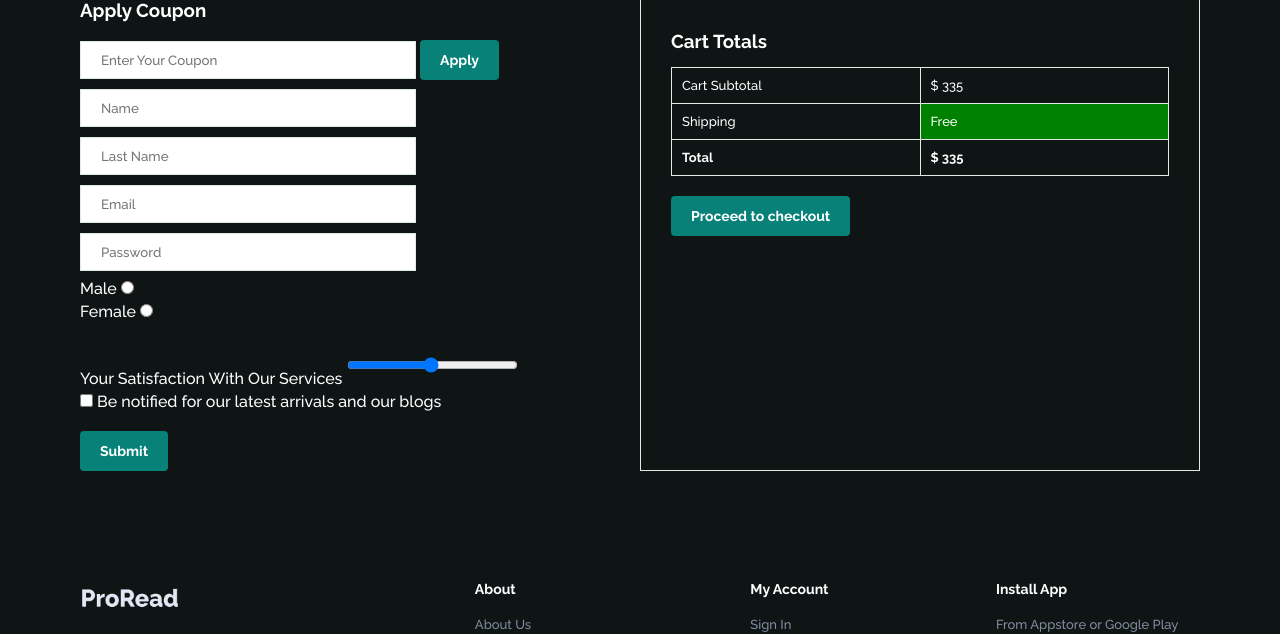
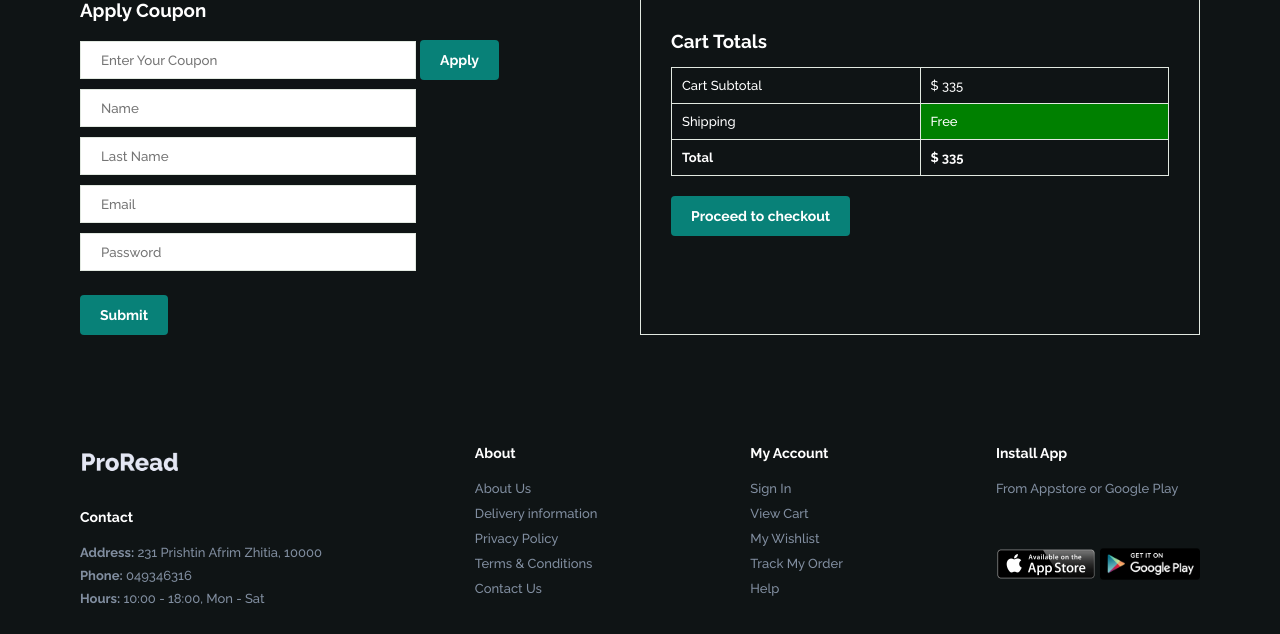
Before and after one commit to lorikmorina/WebProjectGr13, a PHP site: page /cart.php in a window 1280 px wide. Shown: the part 588-1222 px from the top of the page. Run offline with PHP 8.4, Linux system fonts and the light colour scheme; data that the repository does not hold is empty; some libraries are stand-ins or nearby versions.

Commit message:
cart cleanup

```diff
--- a/cart.php
+++ b/cart.php
@@ -25,10 +25,7 @@
         <h2>#Cart</h2>
 
         <p>Add your coupon code & SAVE upto 70%!</p>
-        <div>
-            <button class="normal" id="hide" onclick="Hide()">Hide</button>
-            <button class="normal" id="show" onclick="Show()">Show</button>
-        </div>
+
     </section>
     <section id="cart" class="section-p1">
         <table width="100%">
@@ -71,21 +68,7 @@
                     <input type="password" name="" id="pass" placeholder="Password">
 
                     <br>
-                    <div id="widthAuto">
-                        <label for="genM">Male</label>
-                        <input type="radio" name="gen" id="genM">
-                        <br>
-                        <label for="genF">Female</label>
-                        <input type="radio" name="gen" id="genF">
-                        <br>
-                        <br>
-                        <label for="range">Your Satisfaction With Our Services</label>
-                        <input type="range" min="1" max="100" value="50" class="slider" id="range">
-                        <br>
-                        <input type="checkbox" id="check">
 
-                        <label for="check">Be notified for our latest arrivals and our blogs</label>
-                    </div>
 
                     <br>
                     <button class="normal" type="submit"
@@ -112,8 +95,7 @@
                 </tr>
             </table>
 
-            <button class="normal" onclick="fadeNote()">Proceed to checkout</button>
-            <h2 id="thankNote">THANK YOU FOR YOUR PURCHASE</h2>
+            <button class="normal">Proceed to checkout</button>
         </div>
     </section>
 
```
